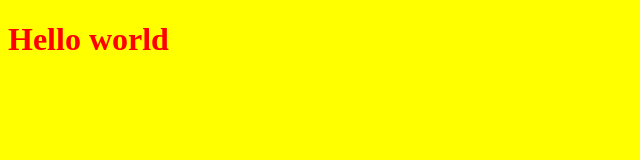
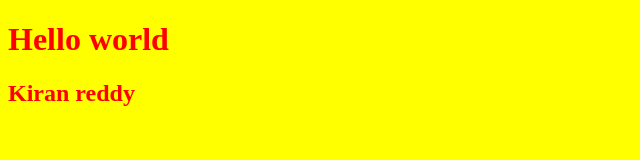
Before and after one commit to kiranreddy4433E/git_tut, a plain HTML site: page index.html in a window 1280 px wide. Shown: the whole page, without its empty margins (0-640 px from the left). Drawn offline with Linux system fonts and the light colour scheme.

Commit message:
first modification

```diff
--- a/index.html
+++ b/index.html
@@ -9,6 +9,7 @@
 </head>
 <body>
     <h1>Hello world</h1>
+    <h2>Kiran reddy</h2>
     <script src="script.js"></script>
 </body>
 </html>
```
